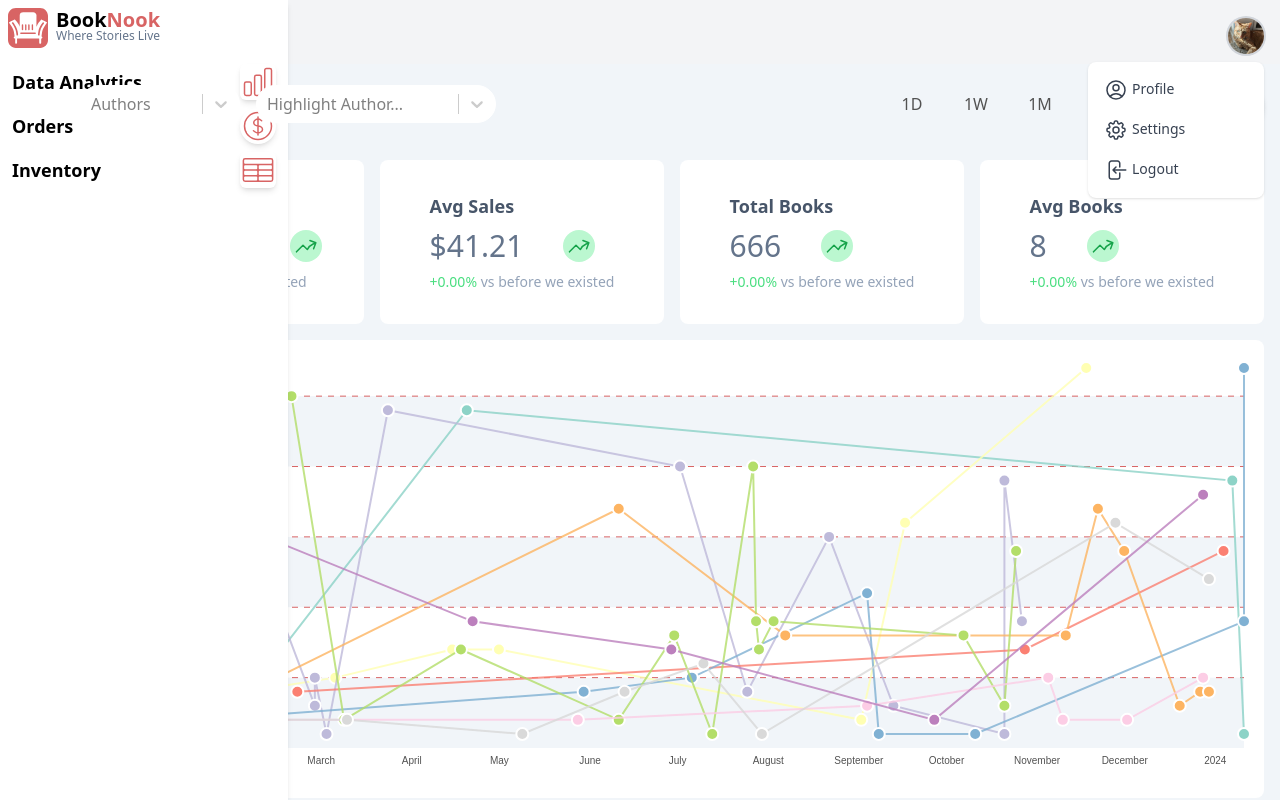
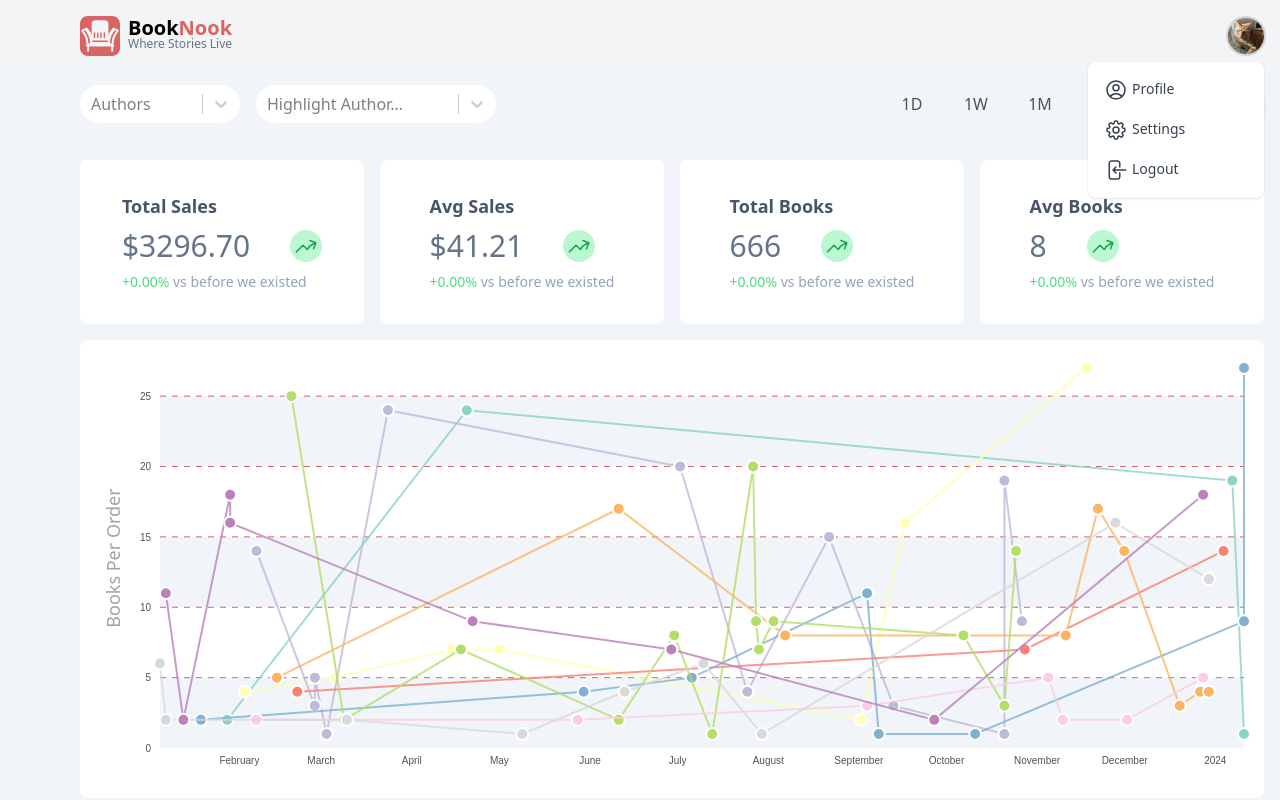
Before and after one commit to francoisdillinger/book_nook_frontend, a React (Vite) app: page / in a window 1280 px wide. Shown: the top 800 px of the page. Built offline with nearby package versions, Linux system fonts and the light colour scheme.

Commit message:
Refactor sidebar styling and remove commented code

```diff
--- a/src/App.tsx
+++ b/src/App.tsx
@@ -21,12 +21,13 @@ import AdminMenu from "./components/AdminMenu";
 export default function App() {
 	return (
 		<React.Fragment>
-			{/* <Navbar /> */}
-			{/* <HomePageContent /> */}
-			<SideBarAdminMenu />
+			{/* <Navbar />
+			<HomePageContent /> */}
+			{/* <SideBarAdminMenu /> */}
 			{/* <AdminHome /> */}
-			<AdminMenu />
+
 			<div className="bg-slate-100">
+				<AdminMenu />
 				<AdminChart />
 			</div>
 			{/* <Scratch /> */}
--- a/src/components/SideBarAdminMenu.tsx
+++ b/src/components/SideBarAdminMenu.tsx
@@ -50,7 +50,7 @@ export default function SideBarAdminMenu() {
 						</svg>
 					</button> */}
 				</div>
-				<div className="flex justify-between px-3 items-center my-2">
+				<div className="flex justify-between px-3 items-center my-6">
 					<h2 className="text-lg font-semibold">Data Analytics</h2>
 					<button className="shadow-md rounded-md active:shadow-none">
 						<svg
@@ -68,7 +68,7 @@ export default function SideBarAdminMenu() {
 						</svg>
 					</button>
 				</div>
-				<div className="flex justify-between px-3 items-center my-2">
+				<div className="flex justify-between px-3 items-center my-6">
 					<h2 className="text-lg font-semibold">Orders</h2>
 					<button className="shadow-md rounded-full active:shadow-none">
 						<svg
@@ -86,7 +86,7 @@ export default function SideBarAdminMenu() {
 						</svg>
 					</button>
 				</div>
-				<div className="flex justify-between px-3 items-center my-2">
+				<div className="flex justify-between px-3 items-center my-6">
 					<h2 className="text-lg font-semibold">Inventory</h2>
 					<button className="shadow-md rounded-md active:shadow-none">
 						<svg
```
